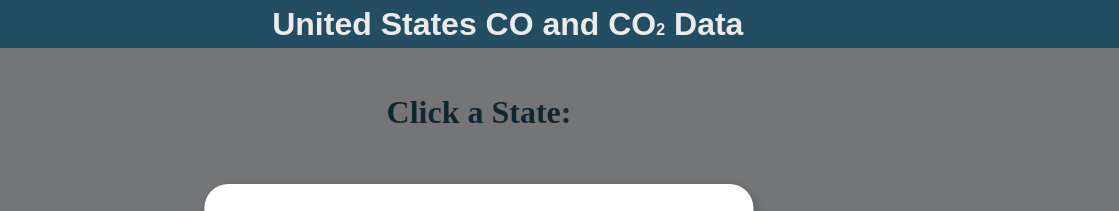
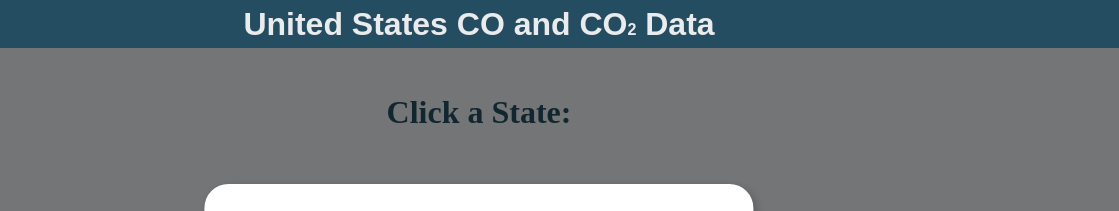
Before and after one commit to garretdgrant/emission_visualization, a website built with webpack: page index.html in a window 1280 px wide. Shown: the top 211 px of the page, 161-1280 px from the left. Built offline with nearby package versions, Linux system fonts and the light colour scheme; no server answers.

Commit message:
fixed title

```diff
--- a/src/index.scss
+++ b/src/index.scss
@@ -75,11 +75,11 @@ nav div.title{
     font-size: xx-large;
     font-weight: bold;
     color: #EAEBED;
-    width: 77vw;
+    width: 100vw;
     display: flex;
     align-self: center;
     justify-content: center;
-
+    position: absolute;
 
 }
 
```
Also changed, not shown: dist/main.css.
